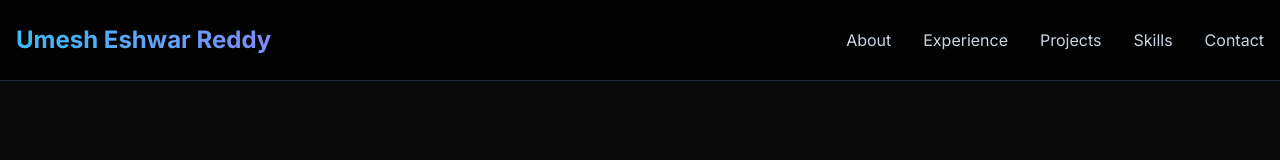
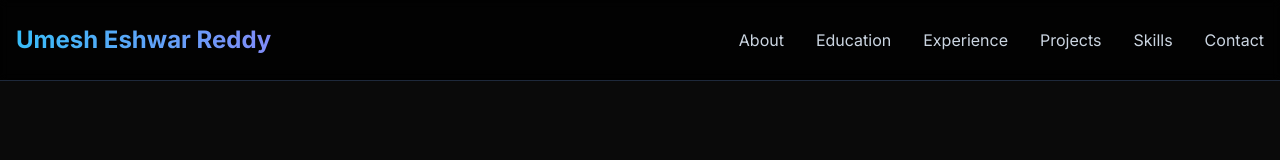
Before and after one commit to UmeshReddy27/Umesh-Eshwar-Reddy.github.io, a plain HTML site: page index.html in a window 1280 px wide. Shown: the top 160 px of the page. Drawn offline with nearby package versions, Linux system fonts and the light colour scheme.

Commit message:
Update index.html

```diff
--- a/index.html
+++ b/index.html
@@ -93,6 +93,7 @@
                 <a href="#" class="text-2xl font-bold gradient-text">Umesh Eshwar Reddy</a>
                 <div class="hidden md:flex items-center space-x-8">
                     <a href="#about" class="nav-link text-slate-300 hover:text-white">About</a>
+                    <a href="#education" class="nav-link text-slate-300 hover:text-white">Education</a>
                     <a href="#experience" class="nav-link text-slate-300 hover:text-white">Experience</a>
                     <a href="#projects" class="nav-link text-slate-300 hover:text-white">Projects</a>
                     <a href="#skills" class="nav-link text-slate-300 hover:text-white">Skills</a>
```
